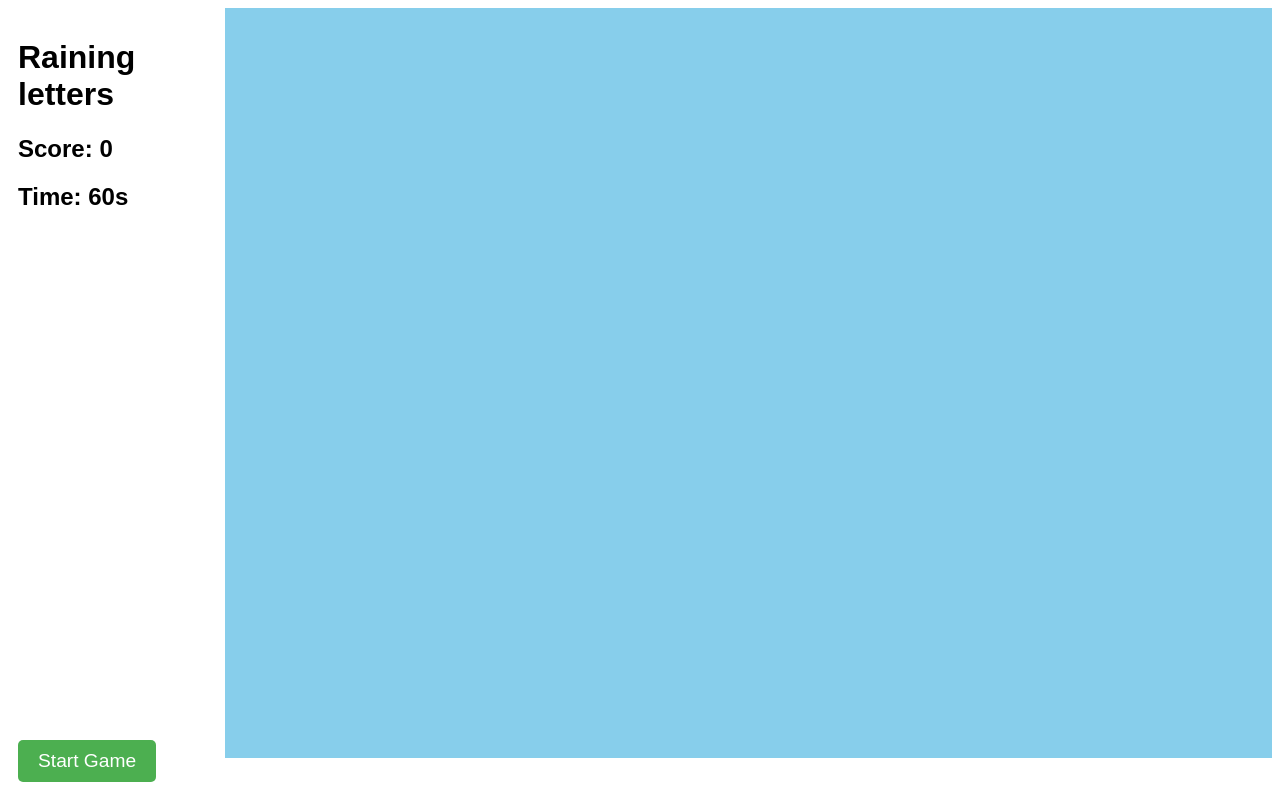
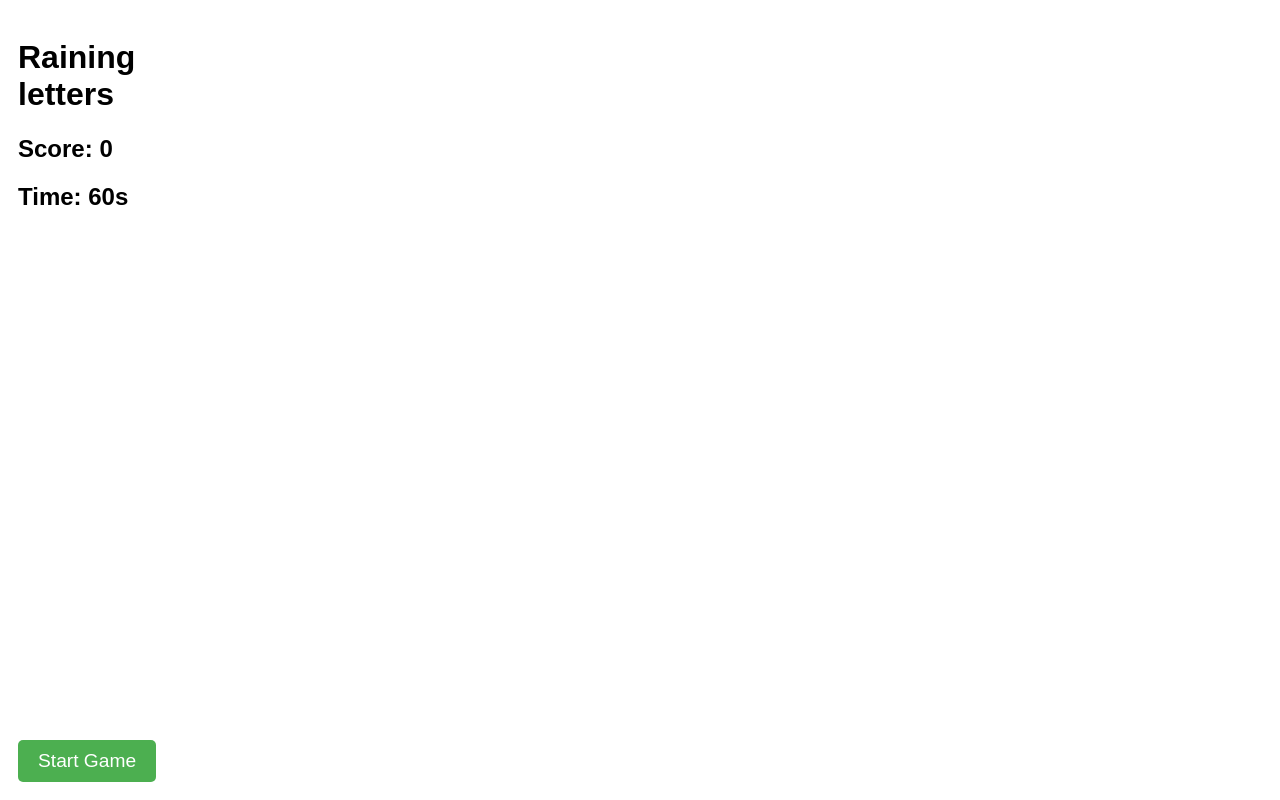
Before and after one commit to lunchboxer/raining-letters-game, a SvelteKit app: page / in a window 1280 px wide. Built offline with nearby package versions, Linux system fonts and the light colour scheme.

Commit message:
simpler styling without background coloring

```diff
--- a/src/routes/+page.svelte
+++ b/src/routes/+page.svelte
@@ -253,7 +253,6 @@
     position: relative;
     width: calc(100% - 200px);
     height: 100%;
-    background-color: #87ceeb;
     overflow: hidden;
   }
 
```
